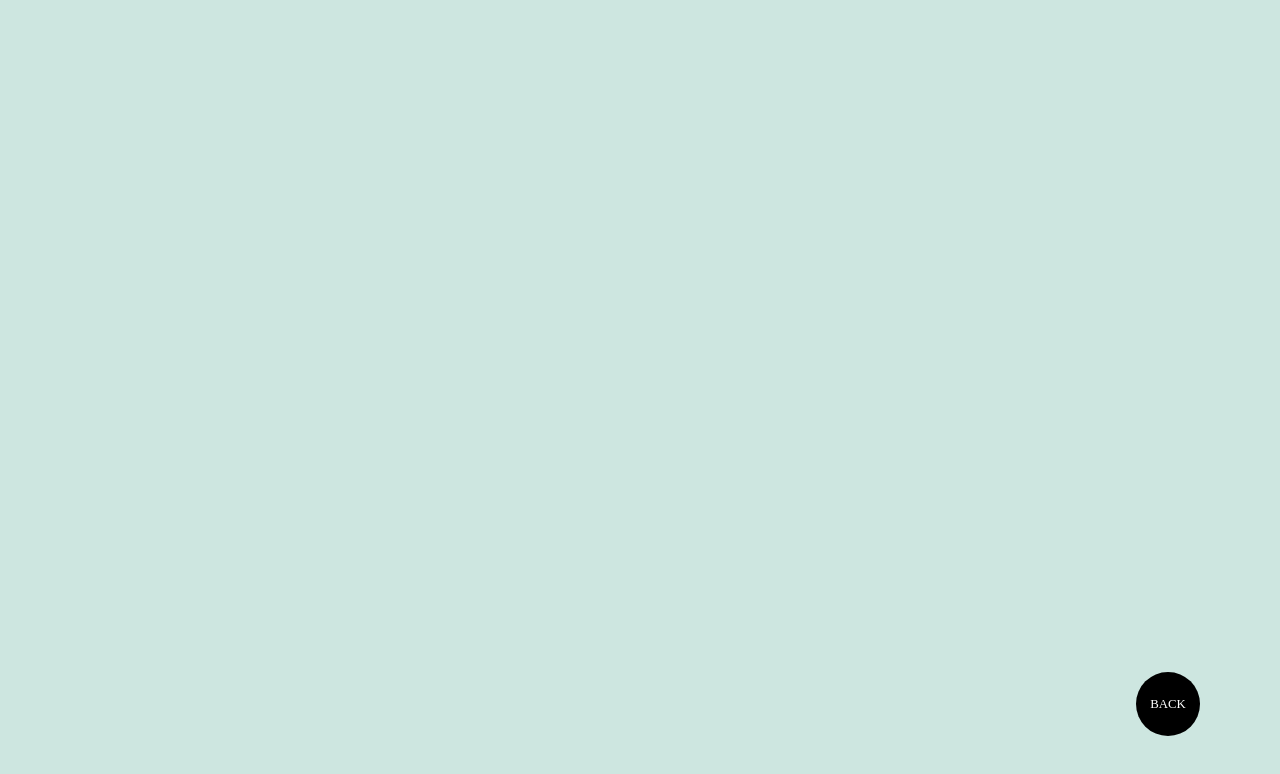
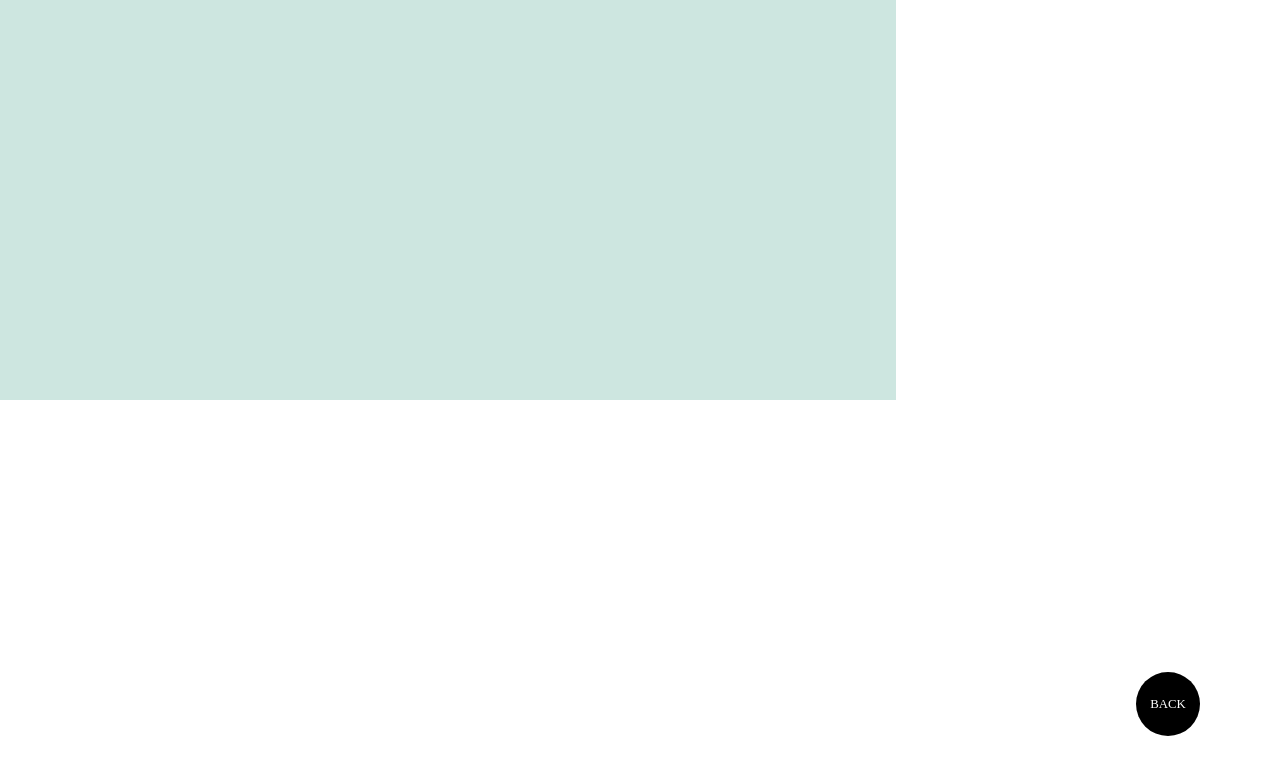
Before and after one commit to pika-pika-07/WEB-CAM, a plain HTML site: page gallery.html in a window 1280 px wide. Drawn offline with Linux system fonts and the light colour scheme.

Commit message:
Final changes

```diff
--- a/gallery.css
+++ b/gallery.css
@@ -20,8 +20,8 @@ body {
   cursor: pointer;
 }
 .gallery-container {
-  width: 100vw;
-  min-height: 100vh;
+  width: 70vw;
+  min-height: 50vh;
   background-color: #cde6e0;
   display: flex;
   flex-wrap: wrap;
```
